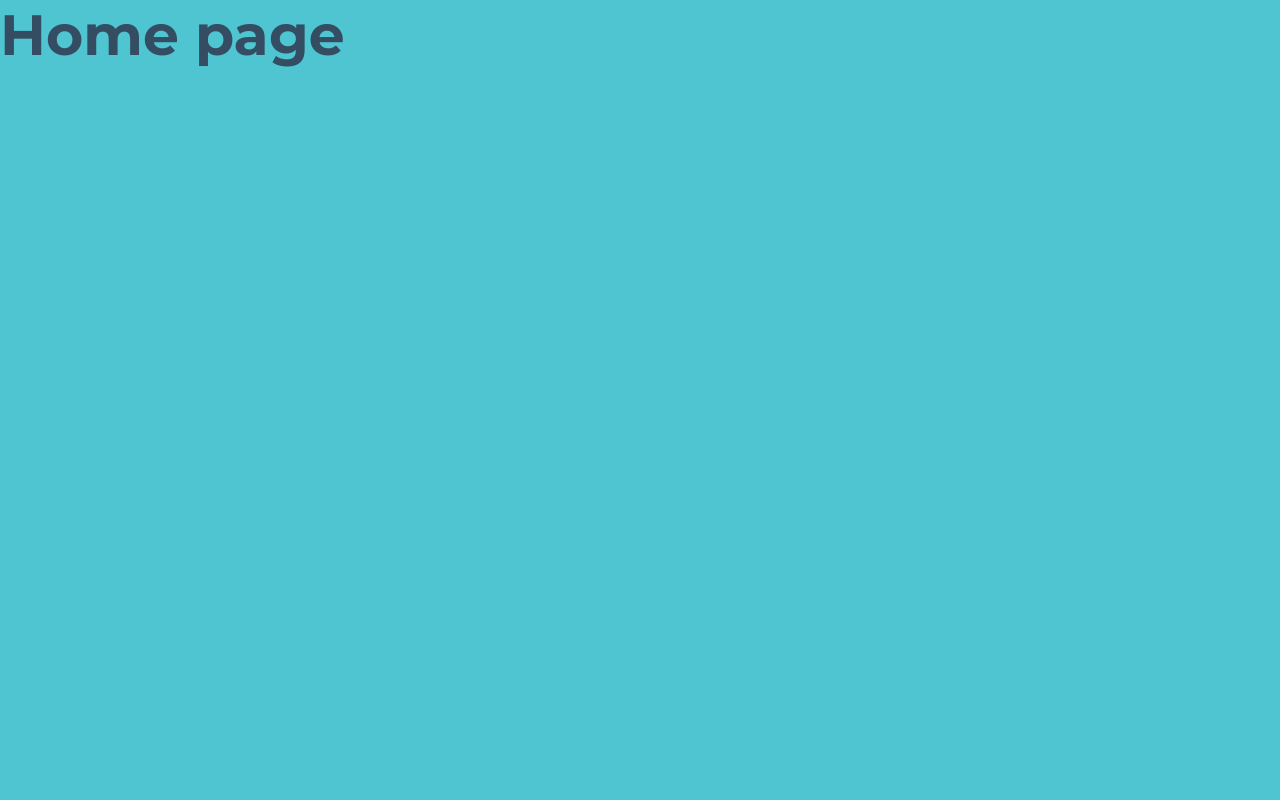
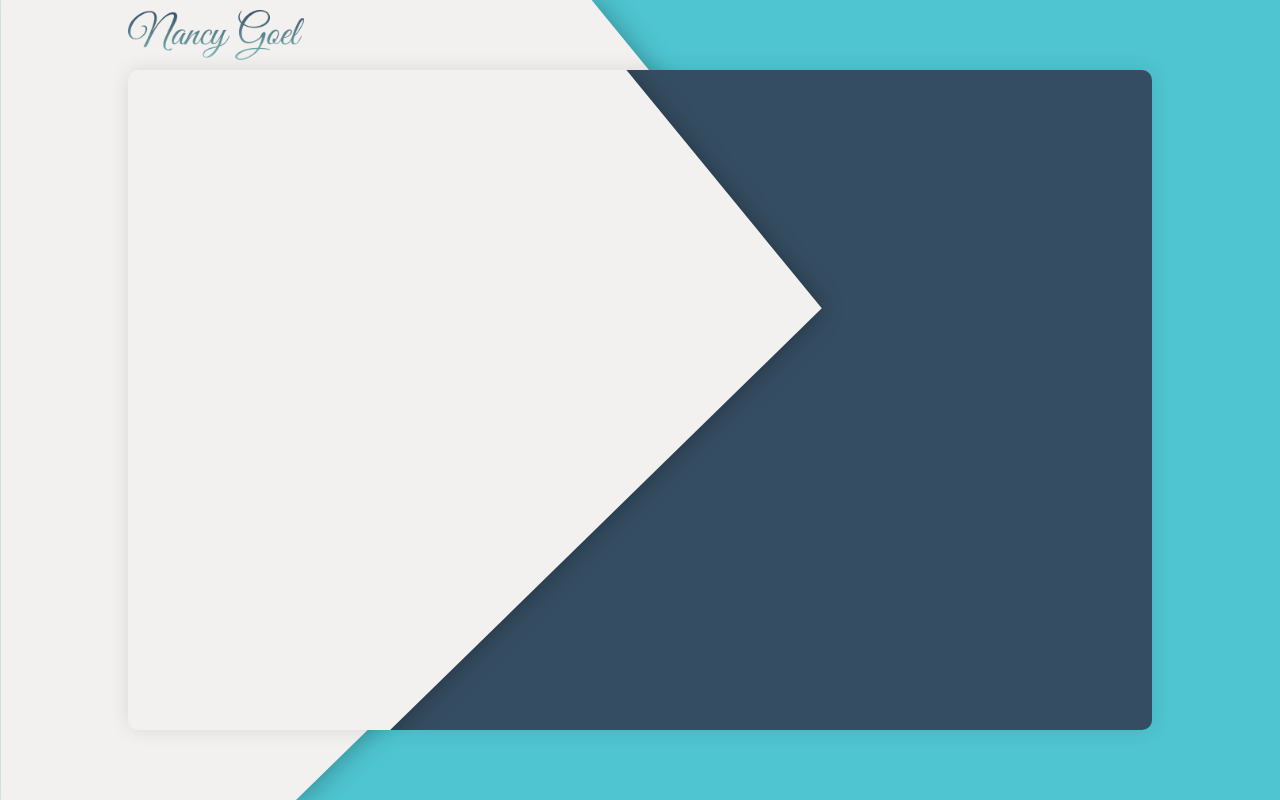
Before and after one commit to soumen-saniel/nancy-portfolio, a Gatsby site: page / in a window 1280 px wide. Built offline with nearby package versions, Linux system fonts and the light colour scheme; Gatsby itself is replaced by a stand-in of ours; a web font is replaced by a local one.

Commit message:
layout background fix

```diff
--- /dev/null
+++ b/src/components/Header/index.js
@@ -0,0 +1,16 @@
+import React from 'react'
+// Imports for UI
+import logo from 'src/assets/logo.png'
+import styles from './style.module.scss'
+
+function Header (props) {
+  return (
+    <div className={styles.root}>
+      <div className={styles.content}>
+        <img src={logo} className={styles.logo} alt='logo'/>
+      </div>
+    </div>
+  )
+}
+
+export default Header
--- /dev/null
+++ b/src/components/Header/style.module.scss
@@ -0,0 +1,19 @@
+@import 'src/styles/variables.scss';
+
+.root {
+  padding: 10px 0;
+  position: relative;
+  width: 100%;
+}
+
+.content {
+  height: 50px;
+  margin: 0 auto;
+  @include media(">md") {
+    width: 80vw;
+  }
+}
+
+.logo {
+  height: 100%;
+}
--- a/src/components/Layout/index.js
+++ b/src/components/Layout/index.js
@@ -3,11 +3,15 @@ import PropType from 'prop-types'
 import 'normalize.css/normalize.css'
 import 'src/styles/index.scss'
 import styles from './style.module.scss'
+import Header from 'src/components/Header'
 
 function Layout (props) {
   return (
     <div className={styles.root}>
-      {props.children}
+      <Header/>
+      <main className={styles.content}>
+        {props.children}
+      </main>
     </div>
   )
 }
--- a/src/components/Layout/style.module.scss
+++ b/src/components/Layout/style.module.scss
@@ -2,6 +2,29 @@
 
 .root {
   background: $bg-3;
+  background-image: url("../../assets/bg-path-1.svg");
+  background-repeat: no-repeat;
+  background-size: contain;
   height: 100vh;
+  position: relative;
   width: 100vw;
 }
+
+.content {
+  background: $ct-1;
+  background-image: url("../../assets/bg-path-1.svg");
+  background-repeat: no-repeat;
+  background-position: -1px -1px;
+  background-size: calc(100vh - 82px);
+  box-shadow: 0px 0px 20px rgba(0, 0, 0, 0.1);
+  border-radius: 10px;
+  height: calc(100vh - 140px);
+  margin: 0 auto;
+  @include media(">sm") {
+    width: 80vw;
+  }
+
+  @include media ("<=sm") {
+    width: calc(100vw - 40px);
+  }
+}
--- a/src/pages/index.js
+++ b/src/pages/index.js
@@ -6,7 +6,6 @@ import SEO from '../components/seo'
 const IndexPage = () => (
   <Layout>
     <SEO title='Home' />
-    <h1>Home page</h1>
   </Layout>
 )
 
```
Also changed, not shown: src/assets/bg-path-1.svg (added), src/assets/bg-path-2.svg (added).
